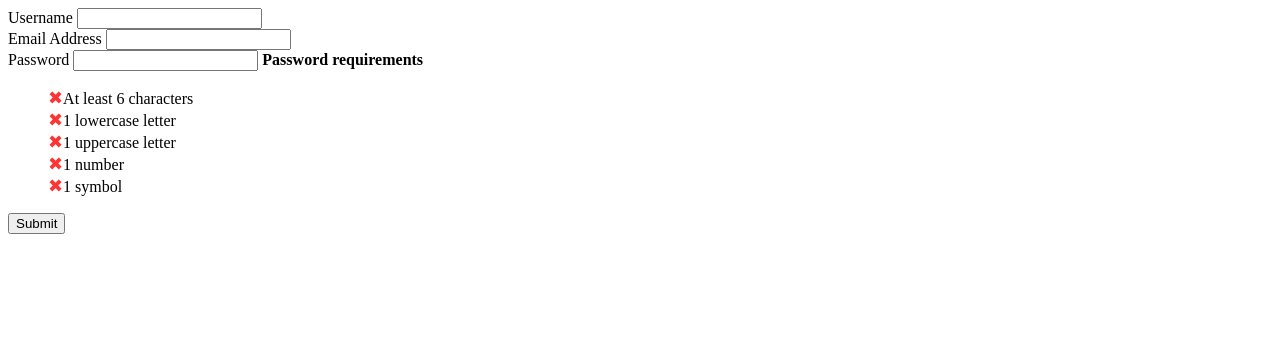
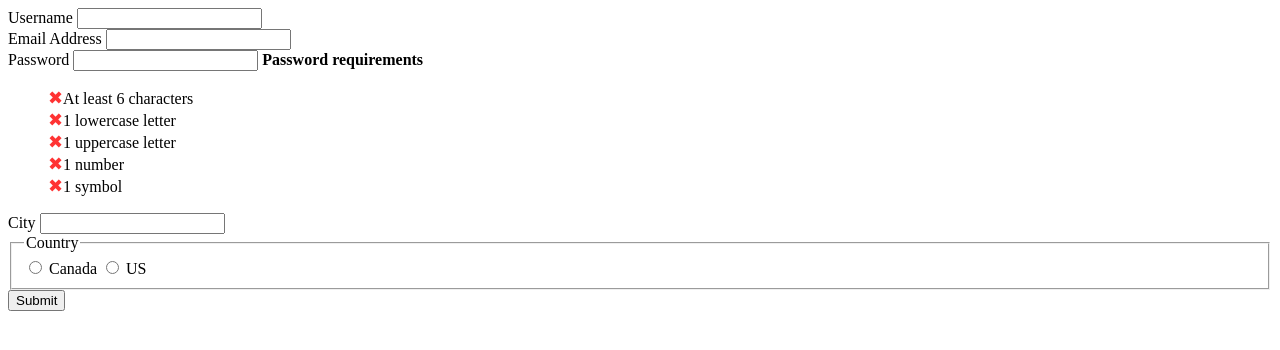
Before and after one commit to sule0010/assignments, a PHP site: page / in a window 1280 px wide. Shown: the top 350 px of the page. Run offline with PHP 8.4, Linux system fonts and the light colour scheme; some libraries are stand-ins or nearby versions.

Commit message:
created a list of provience for Canada and some states for US. Also updated my js-validator to compensate for the sitch function of Canada or US.

```diff
--- a/mtm1526/assignment-5/css/general.css
+++ b/mtm1526/assignment-5/css/general.css
@@ -43,6 +43,26 @@
 	content:"✖";
 }
 
+.city-available:before {
+	content:"✔";
+}
+
+.city-available[data-status="unchecked"] {
+	display: none;
+}
+
+.city-available[data-status="available"] {
+	color: #090;
+}
+
+.city-available[data-status="unavailable"] {
+	color: #f33;
+}
+
+.city-available[data-status="unavailable"]:before {
+	content:"✖";
+}
+
 .pass-reqs {
 	list-style-type: none;
 }
--- a/mtm1526/assignment-5/index.html
+++ b/mtm1526/assignment-5/index.html
@@ -1,4 +1,4 @@
-<!DOCTYPE html>
+ <!DOCTYPE html>
 <html>
 <head>
 	<meta charset="UTF-8">
@@ -30,6 +30,23 @@
 			</ul>
 		</div>
 
+		<div>
+			<label for="city">City</label>
+			<input id="city" name="city" required>
+			<strong class="city-available" data-status="unchecked">Available</strong>
+		</div>
+
+		<div class="radio-btns">
+		<fieldset>
+			<legend>Country</legend>
+			<input type="radio" name="country" id="country" class="country" value="canada">
+			<label for="canada">Canada</label>
+			<input type="radio" name="country" id="country" class="country" value="us">
+			<label for="us">US</label>
+		</fieldset>
+
+		<div id="address"></div>
+
 		<button type="submit">Submit</button>
 
 	</form>
--- a/mtm1526/assignment-5/js/js-validator.js
+++ b/mtm1526/assignment-5/js/js-validator.js
@@ -1,7 +1,9 @@
 $(document).ready(function() {
 	var userAvailable = $('.user-available');
-	var emailAvalable = $('.email-available');
+	var emailAvailable = $('.email-available');
 	var passwordReqs = 0;
+	var cityAvailabe = $('.city-available');
+
 	$('#username').on('change', function (ev){
 		var username = $(this).val();
 
@@ -97,6 +99,30 @@ $(document).ready(function() {
 		}
 	});
 
+	$('#city').on('keyup', function (ev) {
+		var city = $(this).val();
+
+		if (city.match(/[^a-zA-Z]/)) {
+			$('.city-available').attr('data-state', 'achieved');
+		}
+	});
+
+	$('.country').on('click', function() {
+		var country = $(this);
+
+		if(country.val() == "canada") {
+		$('#address').load('countries.html #canadaAdd');
+		$('#usAdd').toggleClass('hidden');
+		}
+		if(country.val() == "us") {
+		$('#address').load('countries.html #usAdd');
+		$('#canadaAdd').toggleClass('hidden');
+		}
+
+	});
+
+
+
 	$('form').on('submit', function(ev) {
 		if (
 			userAvailable.attr('data-status') == 'unchecked'
```
Also changed, not shown: mtm1526/assignment-5/countries.html (added, +38 -0 lines).
